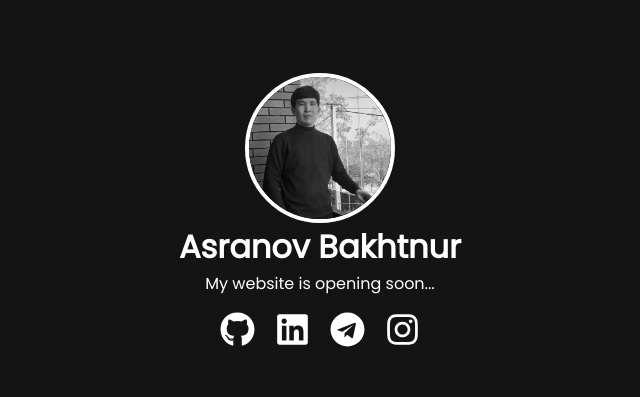
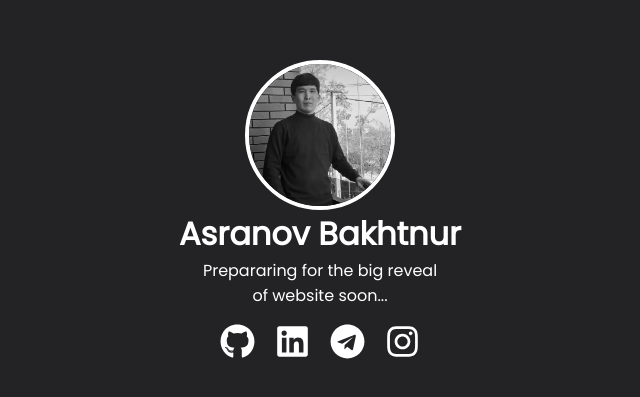
Before and after one commit to Asranov/asrnvb.uz, a React (Create React App) app: page / in a window 1280 px wide. Shown: the part 179-576 px from the top of the page, without its empty margins (320-960 px from the left). Built offline with nearby package versions, Linux system fonts and the light colour scheme.

Commit message:
refactor temp

```diff
--- a/src/pages/Temp/Temp.css
+++ b/src/pages/Temp/Temp.css
@@ -1,7 +1,7 @@
 .temp {
   width: 100%;
   height: 100vh;
-  background-color: #141414;
+  background-color: #232325;
   display: flex;
   justify-content: center;
   align-items: center;
--- a/src/pages/Temp/Temp.tsx
+++ b/src/pages/Temp/Temp.tsx
@@ -9,7 +9,7 @@ function Temp() {
       <div className="temp__container">
         <img src={avatar} alt="avatar" />
         <h1 className="temp__title">Asranov Bakhtnur</h1>
-        <p className='temp__soon'>My website is opening soon...</p>
+        <p className='temp__soon'>Prepararing for the big reveal <br /> of website soon...</p>
         <div className="temp__socials">
           <a href="https://github.com/Asranov" target={"_blank"}>
             <FaGithub className='social__icon' />
```
